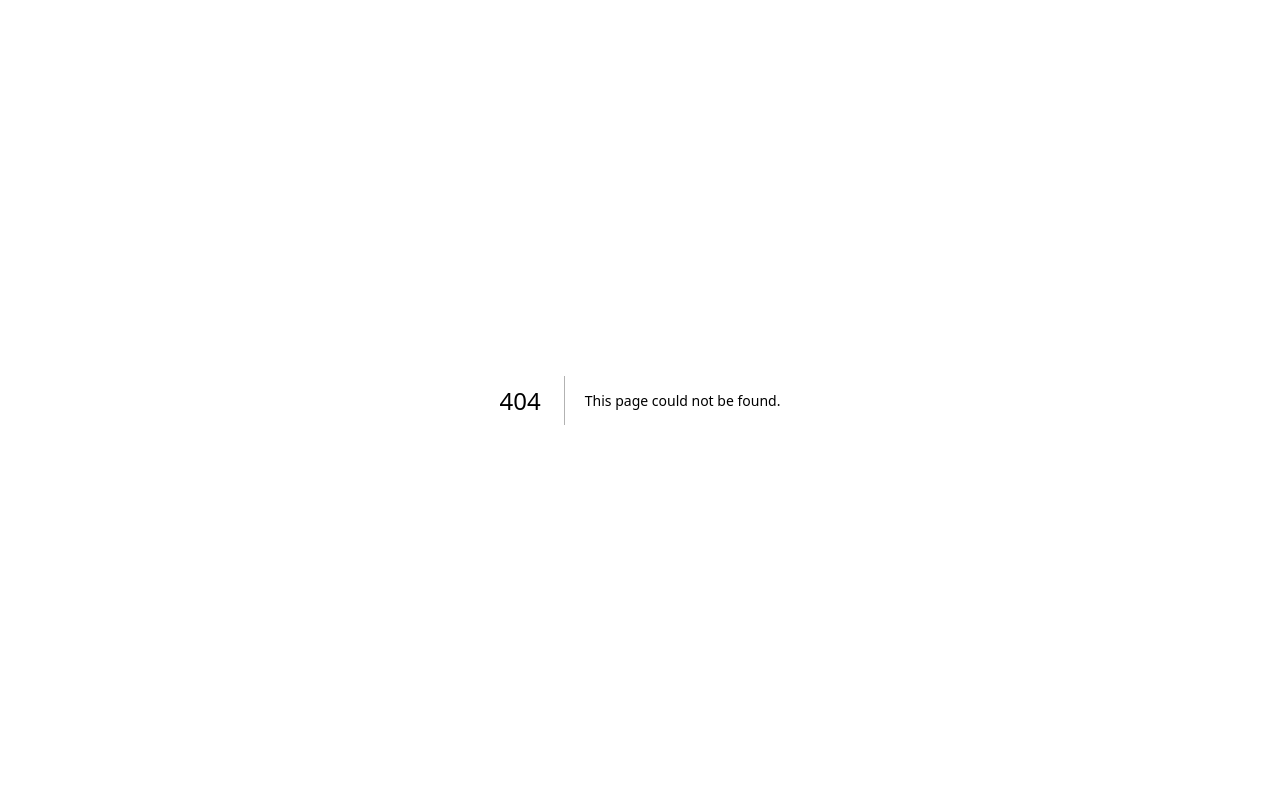
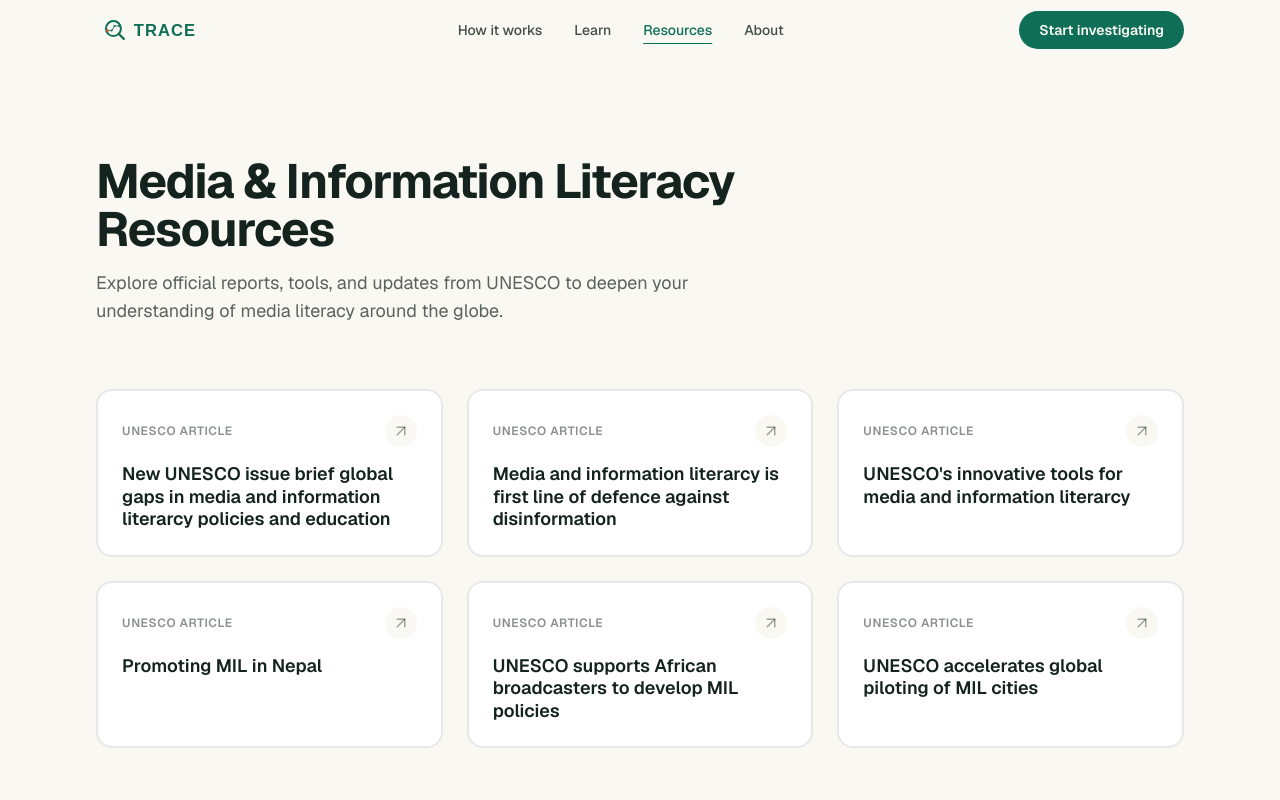
Before and after one commit to Youcef3939/TRACE, a Next.js app: page /resources in a window 1280 px wide. Before the commit this address had no page. Shown: the top 800 px of the page. Built offline with nearby package versions, Linux system fonts and the light colour scheme.

Commit message:
add resources page

```diff
--- /dev/null
+++ b/app/resources/page.tsx
@@ -0,0 +1,78 @@
+import Nav from "@/components/Nav";
+import Footer from "@/components/Footer";
+import Link from "next/link";
+import { ArrowUpRight } from "lucide-react";
+
+const RESOURCES = [
+  {
+    title: "New UNESCO issue brief global gaps in media and information literarcy policies and education",
+    url: "https://www.unesco.org/en/articles/new-unesco-issue-brief-reveals-global-gaps-media-and-information-literacy-policies-and-education",
+  },
+  {
+    title: "Media and information literarcy is first line of defence against disinformation",
+    url: "https://www.unesco.org/en/articles/media-and-information-literacy-first-line-defence-against-disinformation",
+  },
+  {
+    title: "UNESCO's innovative tools for media and information literarcy",
+    url: "https://www.unesco.org/en/articles/unescos-innovative-tools-media-and-information-literacy",
+  },
+  {
+    title: "Promoting MIL in Nepal",
+    url: "https://www.unesco.org/en/articles/promoting-and-strengthening-media-and-information-literacy-mil-nepal",
+  },
+  {
+    title: "UNESCO supports African broadcasters to develop MIL policies",
+    url: "https://www.unesco.org/en/articles/unesco-strengthens-global-push-media-and-information-literacy-media",
+  },
+  {
+    title: "UNESCO accelerates global piloting of MIL cities",
+    url: "https://www.unesco.org/en/articles/unesco-accelerates-global-piloting-media-and-information-literacy-cities",
+  },
+];
+
+export default function ResourcesPage() {
+  return (
+    <div className="flex flex-1 flex-col bg-cream min-h-screen">
+      <Nav />
+      <main className="flex-1 py-16 sm:py-24">
+        <div className="mx-auto max-w-6xl px-5 sm:px-8">
+          <div className="max-w-2xl mb-16">
+            <h1 className="text-4xl font-bold tracking-tight text-ink sm:text-5xl">
+              Media & Information Literacy Resources
+            </h1>
+            <p className="mt-4 text-lg text-ink/70">
+              Explore official reports, tools, and updates from UNESCO to deepen your understanding of media literacy around the globe.
+            </p>
+          </div>
+
+          <div className="grid gap-6 sm:grid-cols-2 lg:grid-cols-3">
+            {RESOURCES.map((resource, index) => (
+              <a
+                key={index}
+                href={resource.url}
+                target="_blank"
+                rel="noopener noreferrer"
+                className="group flex flex-col justify-between rounded-2xl border-2 border-ink/10 bg-white p-6 transition-all hover:border-teal/30 hover:shadow-lg hover:-translate-y-1"
+              >
+                <div>
+                  <div className="flex items-center justify-between mb-4">
+                    <span className="text-xs font-semibold uppercase tracking-wider text-ink/50">
+                      UNESCO Article
+                    </span>
+                    <div className="flex h-8 w-8 items-center justify-center rounded-full bg-cream text-ink/40 transition-colors group-hover:bg-teal/10 group-hover:text-teal">
+                      <ArrowUpRight size={18} />
+                    </div>
+                  </div>
+                  <h3 className="text-lg font-semibold leading-tight text-ink group-hover:text-teal transition-colors">
+                    {resource.title}
+                  </h3>
+                </div>
+              </a>
+            ))}
+          </div>
+        </div>
+      </main>
+      <Footer />
+    </div>
+  );
+}
--- a/components/Nav.tsx
+++ b/components/Nav.tsx
@@ -9,6 +9,7 @@
 const LINKS = [
   { label: "How it works", href: "/how-it-works" },
   { label: "Learn", href: "/learn" },
+  { label: "Resources", href: "/resources" },
   { label: "About", href: "/about" },
 ];
 
```
